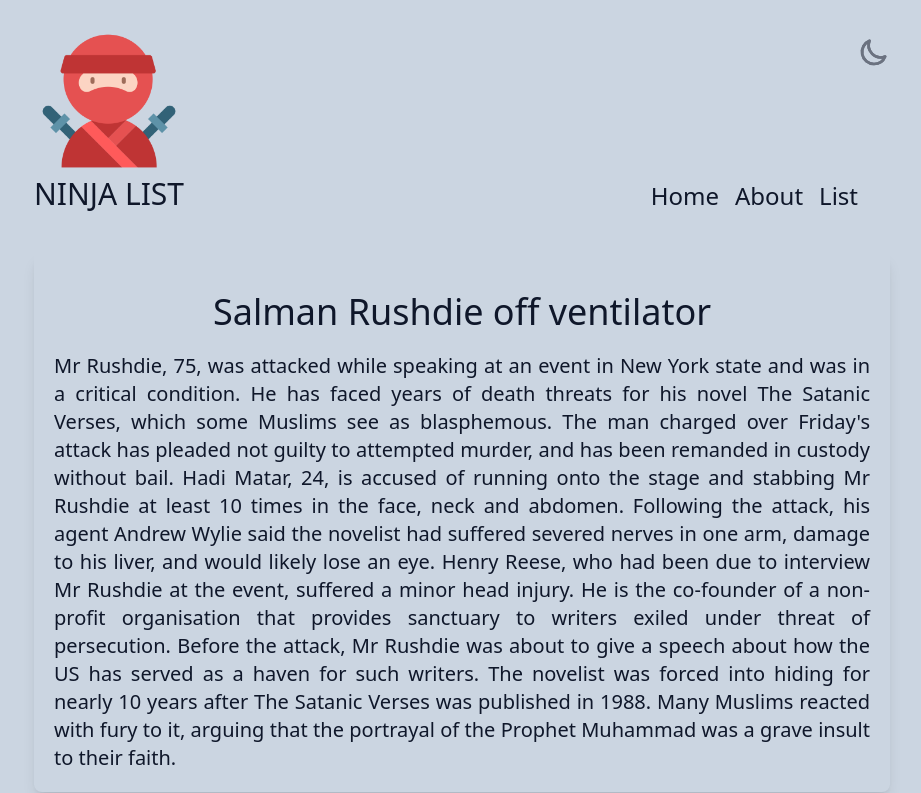
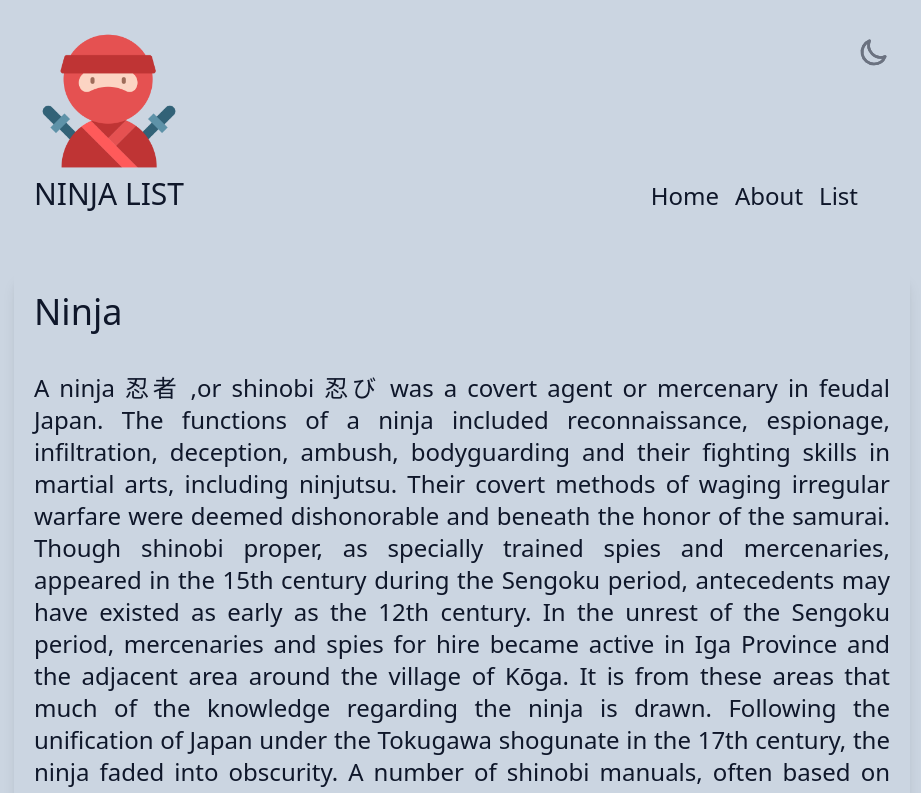
Before and after one commit to seventhlegion/ninja, a Next.js app: page / in a window 1280 px wide. Shown: the top 793 px of the page, without its empty margins (178-1099 px from the left). Built offline with nearby package versions, Linux system fonts and the light colour scheme.

Commit message:
some types added plus Container component

```diff
--- a/src/components/Theme/ThemeToggle.tsx
+++ b/src/components/Theme/ThemeToggle.tsx
@@ -3,7 +3,7 @@ import { atom, useAtom } from 'jotai'
 import { MoonIcon, SunIcon } from '@heroicons/react/outline';
 import { useLoaded } from '../../hooks/useLoaded';
 
-export type Theme = 'light' | 'dark';
+type Theme = 'light' | 'dark';
 
 const browser = typeof window !== 'undefined';
 
--- a/src/pages/about.tsx
+++ b/src/pages/about.tsx
@@ -1,6 +1,7 @@
 import React, { Fragment } from 'react'
 import Head from 'next/head'
 import { useRouter } from 'next/router'
+import Container from '../components/Container/Container';
 
 type aboutProps = React.ReactNode
 
@@ -11,15 +12,19 @@ function About(): aboutProps {
       <Head>
         <title>Ninja List | {router.asPath === '/about' ? 'About' : ''}</title>
       </Head>
-      <div className='flex flex-col justify-center text-center my-10 rounded-lg shadow-lg'>
-        <h1 className='p-5 text-4xl'>
+      <Container>
+        <h1 className='p-5 text-4xl text-left w-full'>
           About
         </h1>
-        <p className='p-5 text-xl text-justify'>
-          Ms Nossel said that Mr Rushdie had emailed her just hours before the incident, offering help with placements for Ukrainian writers.
-          "We hope and believe fervently that his essential voice cannot and will not be silenced," she added.
+        <p className='p-5 text-2xl text-justify'>
+          Despite many popular folktales, historical accounts of the ninja are scarce. Historian Stephen Turnbull asserts that the ninja were mostly recruited from the lower class, and therefore little literary interest was taken in them.
+          The social origin of the ninja is seen as the reason they agree to operate in secret, trading their service for money without honor and glory.
+          The scarcity of historical accounts is also demonstrated in war epics such as The Tale of Hōgen (Hōgen Monogatari) and The Tale of the Heike (Heike Monogatari), which focus mainly on the aristocratic samurai, whose deeds were apparently more appealing to the audience.
+          Historian Kiyoshi Watatani states that the ninja were trained to be particularly secretive about their actions and existence:
+          So-called ninjutsu techniques, in short are the skills of shinobi-no-jutsu and shinobijutsu, which have the aims of ensuring that one's opponent does not know of one's existence, and for which there was special training.
+          However, some ninjutsu books described specifically what tactics ninja should use to fight, and the scenarios a ninja might find themselves can be deduced from those tactics. For example, in the manuscript of volume 2 of Kanrin Seiyō (間林清陽) which is the original book of Bansenshūkai (万川集海), there are 48 points of ninja's fighting techniques, such as how to make makibishi from bamboo, how to make footwear that makes no sound, fighting techniques when surrounded by many enemies, precautions when using swords at night, how to listen to small sounds, kuji-kiri that prevents guard dogs from barking, and so on.
         </p>
-      </div>
+      </Container>
     </Fragment>
   )
 }
--- a/src/pages/index.tsx
+++ b/src/pages/index.tsx
@@ -2,6 +2,7 @@ import { Fragment } from 'react'
 import Head from 'next/head'
 import type { NextPage } from 'next'
 import { useRouter } from 'next/router'
+import Container from '../components/Container/Container'
 
 const Home: NextPage = () => {
 
@@ -12,19 +13,32 @@ const Home: NextPage = () => {
       <Head>
         <title>Ninja List | {router.asPath === '/' ? 'Home' : ''}</title>
       </Head>
-      <main className='flex flex-col justify-center items-center p-5 m-5 text-center rounded-lg shadow-lg'>
-        <h2 className='p-5 text-4xl'>Salman Rushdie off ventilator</h2>
-        <p className='text-justify text-xl'>
-          Mr Rushdie, 75, was attacked while speaking at an event in New York state and was in a critical condition.
-          He has faced years of death threats for his novel The Satanic Verses, which some Muslims see as blasphemous.
-          The man charged over Friday's attack has pleaded not guilty to attempted murder, and has been remanded in custody without bail.
-          Hadi Matar, 24, is accused of running onto the stage and stabbing Mr Rushdie at least 10 times in the face, neck and abdomen.
-          Following the attack, his agent Andrew Wylie said the novelist had suffered severed nerves in one arm, damage to his liver, and would likely lose an eye.
-          Henry Reese, who had been due to interview Mr Rushdie at the event, suffered a minor head injury. He is the co-founder of a non-profit organisation that provides sanctuary to writers exiled under threat of persecution.
-          Before the attack, Mr Rushdie was about to give a speech about how the US has served as a haven for such writers.
-          The novelist was forced into hiding for nearly 10 years after The Satanic Verses was published in 1988. Many Muslims reacted with fury to it, arguing that the portrayal of the Prophet Muhammad was a grave insult to their faith.
+      <Container>
+        <h2 className='p-5 text-4xl text-left w-full'>Ninja</h2>
+        <p className='p-5 text-justify text-2xl'>
+          A ninja 忍者 ,or shinobi 忍び was a covert agent or mercenary in feudal Japan.
+          The functions of a ninja included reconnaissance, espionage, infiltration, deception, ambush, bodyguarding and their fighting skills in martial arts, including ninjutsu.
+          Their covert methods of waging irregular warfare were deemed dishonorable and beneath the honor of the samurai.
+          Though shinobi proper, as specially trained spies and mercenaries, appeared in the 15th century during the Sengoku period, antecedents may have existed as early as the 12th century.
+          In the unrest of the Sengoku period, mercenaries and spies for hire became active in Iga Province and the adjacent area around the village of Kōga.
+          It is from these areas that much of the knowledge regarding the ninja is drawn.
+          Following the unification of Japan under the Tokugawa shogunate in the 17th century, the ninja faded into obscurity.
+          A number of shinobi manuals, often based on Chinese military philosophy, were written in the 17th and 18th centuries, most notably the Bansenshūkai (1676).
+          By the time of the Meiji Restoration (1868), shinobi had become a topic of popular imagination and mystery in Japan.
+          Ninja figured prominently in legend and folklore, where they were associated with legendary abilities such as invisibility, walking on water and control over natural elements.
+          Much of their perception in popular culture is based on such legends and folklore, as opposed to the covert actors of the Sengoku period.
+          Ninja is the on'yomi (Early Middle Chinese–influenced) reading of the two kanji "忍者". In the native kun'yomi reading, it is pronounced shinobi, a shortened form of shinobi-no-mono (忍びの者).
+          The word shinobi appears in the written record as far back as the late 8th century in poems in the Man'yōshū.The underlying connotation of shinobi (忍) means "to steal away; to hide" and—by extension—"to forbear", hence its association with stealth and invisibility. Mono (者) means "a person".
+          Historically, the word ninja was not in common use, and a variety of regional colloquialisms evolved to describe what would later be dubbed ninja.
+          Along with shinobi, these include monomi ("one who sees"), nokizaru ("macaque on the roof"), rappa ("ruffian"), kusa ("grass") and Iga-mono ("one from Iga").
+          In historical documents, shinobi is almost always used.
+          Kunoichi (くノ一）is, originally, an argot which means "woman";
+          it supposedly comes from the characters くノ一 (respectively hiragana ku, katakana no and kanji ichi), which make up the three strokes that form the kanji for "woman" (女).
+          In fiction written in the modern era kunoichi means "female ninja".
+          In the Western world, the word ninja became more prevalent than shinobi in the post–World War II culture, possibly because it was more comfortable for Western speakers.
+          In English, the plural of ninja can be either unchanged as ninja, reflecting the Japanese language's lack of grammatical number, or the regular English plural ninjas.
         </p>
-      </main>
+      </Container>
     </Fragment>
   )
 }
--- a/src/pages/ninjaList/[id].tsx
+++ b/src/pages/ninjaList/[id].tsx
@@ -1,6 +1,9 @@
+import { GetStaticPaths, GetStaticProps } from 'next';
+import { Params } from 'next/dist/shared/lib/router/utils/route-matcher';
 import React from 'react'
+import Container from '../../components/Container/Container';
 
-export const getStaticPaths = async () => {
+export const getStaticPaths: GetStaticPaths = async () => {
   const res = await fetch('https://jsonplaceholder.typicode.com/users')
   const data = await res.json();
 
@@ -16,7 +19,7 @@ export const getStaticPaths = async () => {
   }
 }
 
-export const getStaticProps = async (context: any) => {
+export const getStaticProps: GetStaticProps = async (context: Params) => {
   const id = context.params.id;
   const res = await fetch('https://jsonplaceholder.typicode.com/users/' + id)
   const data = await res.json();
@@ -26,14 +29,16 @@ export const getStaticProps = async (context: any) => {
   }
 }
 
-const Details = ({ ninja }: any) => {
+function Details({ ninja }: any) {
   return (
+    <Container>
       <div key={ninja.id} className='flex flex-col justify-center items-center max-w-xl mx-auto m-20 space-y-5'>
         <h1 className='text-4xl'>{ninja.name}</h1>
         <p className='text-xl'>{ninja.email}</p>
         <p className='text-xl'>{ninja.phone}</p>
         <p className='text-xl'>{ninja.website}</p>
       </div>
+    </Container>
   )
 }
 
--- a/src/pages/ninjaList/ninja.tsx
+++ b/src/pages/ninjaList/ninja.tsx
@@ -1,8 +1,11 @@
-import React, { Fragment, useState } from 'react'
+import React, { Fragment, useState, FC } from 'react'
 import Head from 'next/head'
 import { useRouter } from 'next/router'
 import Link from 'next/link'
+import Container from '../../components/Container/Container'
 import { GetStaticProps } from 'next'
+
+export type ninjaProps = FC | String
 
 export const getStaticProps: GetStaticProps = async () => {
   const res: any = await fetch('https://jsonplaceholder.typicode.com/users')
@@ -16,22 +19,20 @@ export const getStaticProps: GetStaticProps = async () => {
   }
 }
 
-const Ninja = ({ ninjas }: any) => {
+function Ninja({ ninjas }: any) {
+
   const router = useRouter();
 
-  const [hover, setHover] = useState(true);
-  const hoverHandler = () => {
-    setHover(!hover)
-  }
   return (
     <Fragment>
       <Head>
         <title>Ninja List | {router.asPath === '/ninjaList/ninja' ? 'List' : ''}</title>
       </Head>
+      <Container>
         <h1 className='text-center text-4xl my-10'>All Ninjas</h1>
         {ninjas.map((ninja: any) => (
           <Link key={ninja.id} href={`/ninjaList/${ninja.id}`}>
-          <div className='max-w-xl mx-auto text-slate-900 bg-rose-900 rounded-r-xl p-5 my-5 border-l-2 border-rose-900 hover:border-l-2 hover:border-slate-50 transition-all ease-in-out hover:cursor-pointer hover:translate-x-5 shadow-lg'>
+            <div className='text-slate-900 bg-rose-900 rounded-r-xl p-5 my-5 border-l-2 border-rose-900 hover:border-l-2 hover:border-slate-50 transition-all ease-in-out hover:cursor-pointer hover:translate-x-5 shadow-lg'>
               <h1 className='text-3xl italic font-bold text-slate-100 dark:text-slate-900'>
                 {ninja.name}
               </h1>
@@ -39,6 +40,7 @@ const Ninja = ({ ninjas }: any) => {
           </Link>
         )
         )}
+      </Container>
     </Fragment>
   )
 }
```
Lines whose indentation alone changed are shown as unchanged.
